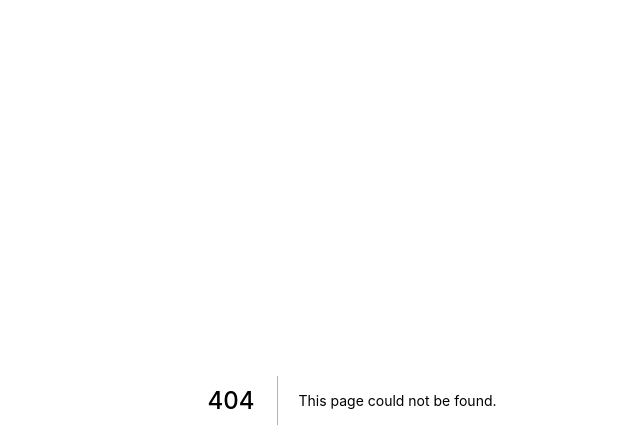
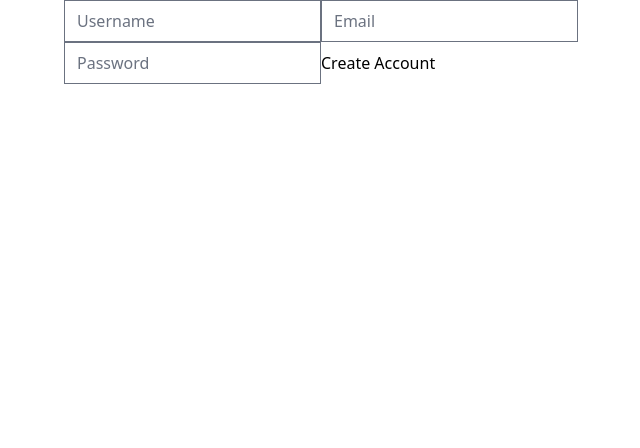
Before and after one commit to jourmooney/carrot-market, a Next.js app: page /forms in a window 1280 px wide. Before the commit this address had no page. Shown: the top 448 px of the page, without its empty margins (288-928 px from the left). Built offline with nearby package versions, Linux system fonts and the light colour scheme.

Commit message:
7.1 Making Forms Alone

```diff
--- a/package.json
+++ b/package.json
@@ -13,7 +13,8 @@
     "@tailwindcss/forms": "^0.5.2",
     "next": "12.1.6",
     "react": "18.1.0",
-    "react-dom": "18.1.0"
+    "react-dom": "18.1.0",
+    "react-hook-form": "^7.31.2"
   },
   "devDependencies": {
     "@types/node": "17.0.35",
--- /dev/null
+++ b/pages/forms.tsx
@@ -0,0 +1,65 @@
+import { useState } from "react";
+
+export default function Forms() {
+  const [username, setUsername] = useState("");
+  const [email, setEmail] = useState("");
+  const [password, setPassword] = useState("");
+  const [formErrors, setFormErrors] = useState("");
+  const [emailError, setEmailError] = useState("");
+  const onUsernameChange = (event: React.SyntheticEvent<HTMLInputElement>) => {
+    const {
+      currentTarget: { value },
+    } = event;
+    setUsername(value);
+  };
+  const onEmailChange = (event: React.SyntheticEvent<HTMLInputElement>) => {
+    const {
+      currentTarget: { value },
+    } = event;
+    setEmailError("");
+    setEmail(value);
+  };
+  const onPasswordChange = (event: React.SyntheticEvent<HTMLInputElement>) => {
+    const {
+      currentTarget: { value },
+    } = event;
+    setPassword(value);
+  };
+  const onSubmit = (event: React.SyntheticEvent<HTMLFormElement>) => {
+    event.preventDefault();
+    if (username === "" || email === "" || password === "") {
+      setFormErrors("All fields are required");
+    }
+    if (!email.includes("@")) {
+      setEmailError("email is required");
+    }
+  };
+  return (
+    <form onSubmit={onSubmit}>
+      <input
+        value={username}
+        onChange={onUsernameChange}
+        type="text"
+        placeholder="Username"
+        required
+        minLength={5}
+      />
+      <input
+        value={email}
+        onChange={onEmailChange}
+        type="email"
+        placeholder="Email"
+        required
+      />
+      {emailError}
+      <input
+        value={password}
+        onChange={onPasswordChange}
+        type="password"
+        placeholder="Password"
+        required
+      />
+      <input type="submit" value="Create Account" />
+    </form>
+  );
+}
```
Also changed, not shown: 1 other file (tests, documents, lock files or other folders).
